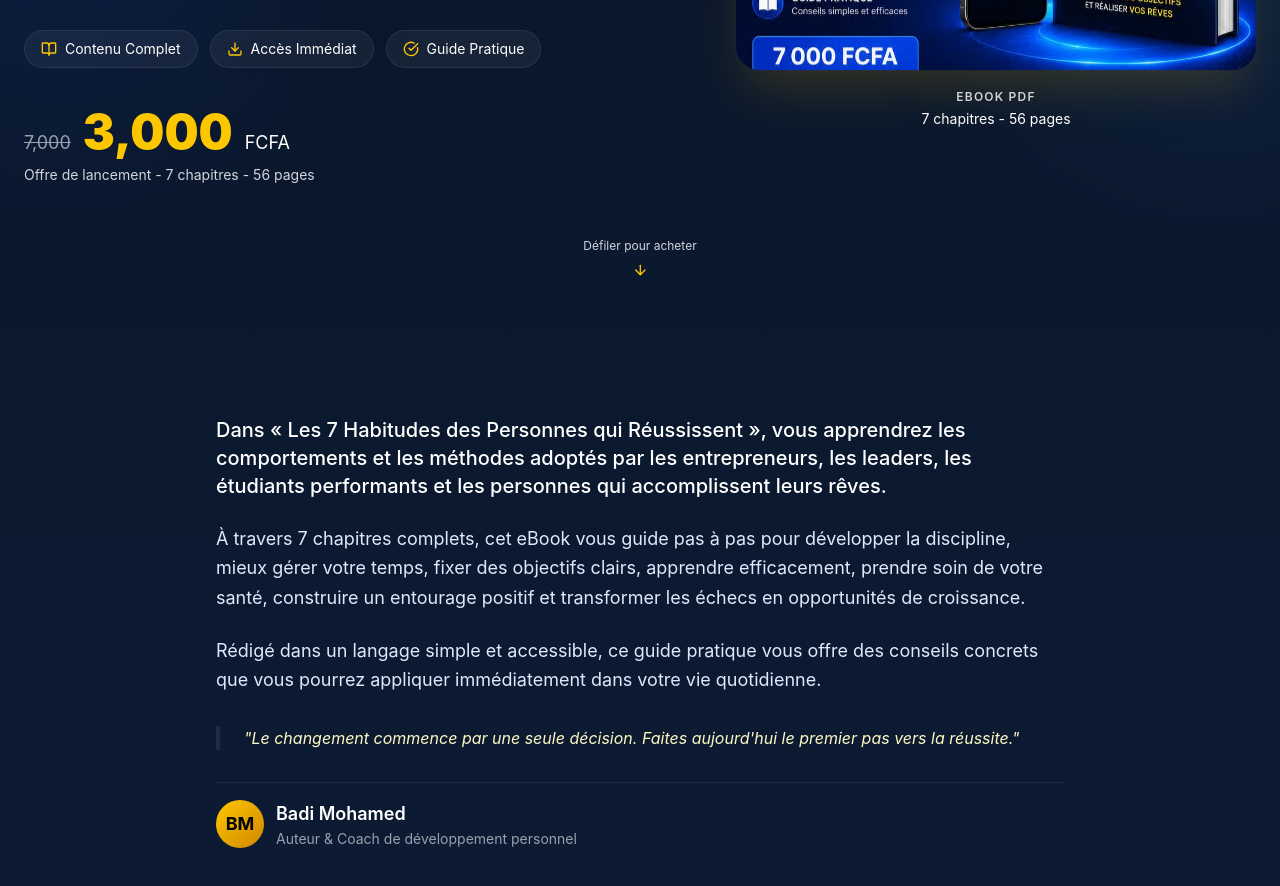
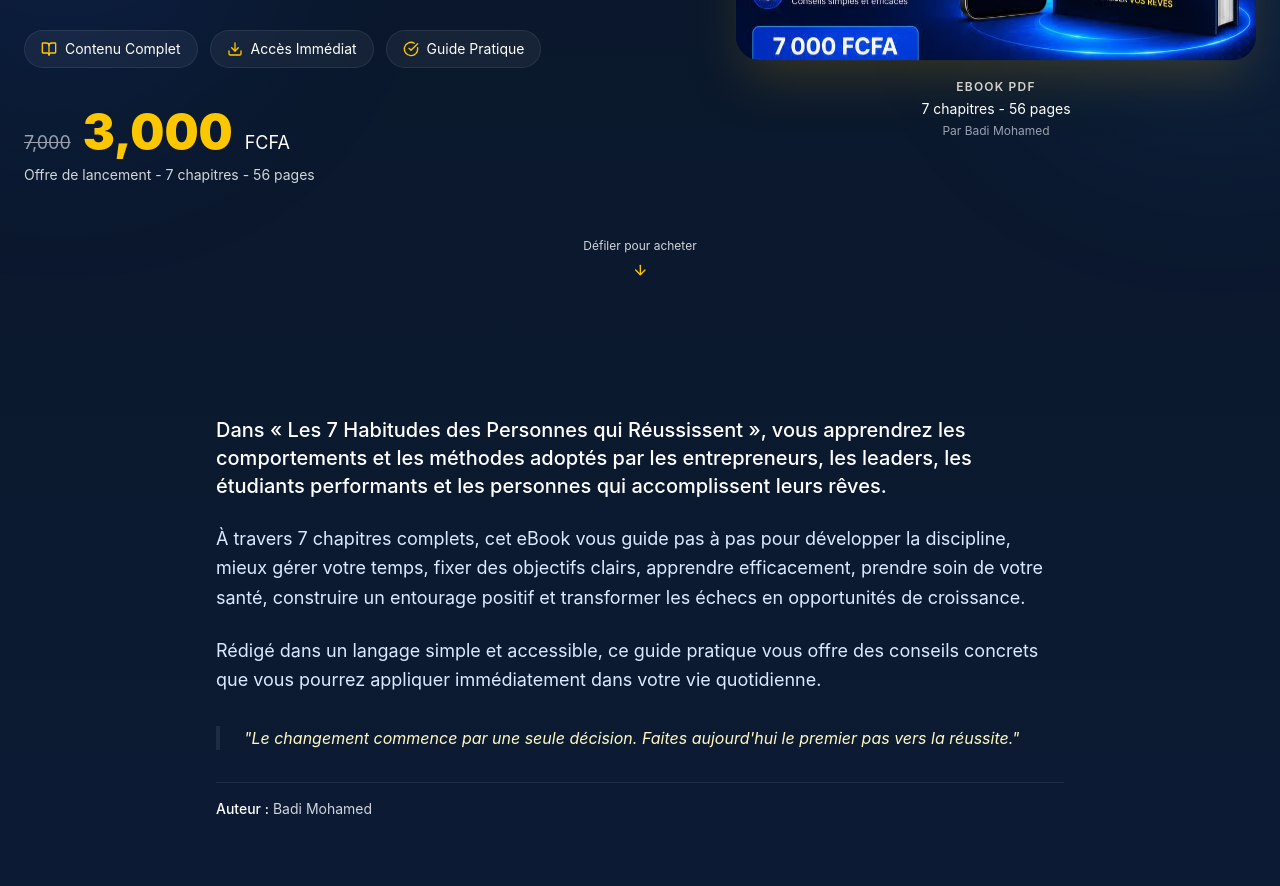
Before and after one commit to matserh/brookly, a Next.js app: page / in a window 1280 px wide. Shown: the part 480-1366 px from the top of the page. Built offline with nearby package versions, Linux system fonts and the light colour scheme.

Commit message:
ab7ed05a-df91-4ff1-af29-da07e1413309

```diff
--- a/src/app/admin/page.tsx
+++ b/src/app/admin/page.tsx
@@ -343,7 +343,7 @@ export default function AdminPage() {
                 Fichiers du livre
               </CardTitle>
               <CardDescription className="text-xs text-gray-300">
-                Gérez la couverture et le PDF du livre
+                Gérez l'image de couverture du livre
               </CardDescription>
             </CardHeader>
             <CardContent className="space-y-5">
@@ -366,19 +366,7 @@ export default function AdminPage() {
                 </div>
               </div>
 
-              {/* PDF du livre */}
-              <div className="space-y-3">
-                <label className="text-xs text-gray-300 font-medium">Livre PDF</label>
-                <div className="border border-dashed border-white/10 rounded-xl p-6 text-center hover:border-[#facc15]/30 transition-colors cursor-pointer">
-                  <FileText size={32} className="mx-auto mb-2 text-gray-400" />
-                  <p className="text-sm font-medium text-white mb-1">Télécharger le PDF</p>
-                  <p className="text-xs text-gray-400 mb-3">56 pages • ~2MB max</p>
-                  <Button variant="outline" size="sm" className="border-white/20 text-xs h-8 text-white hover:bg-white/10">
-                    <Upload className="w-3 h-3 mr-1" />
-                    Choisir un fichier
-                  </Button>
-                </div>
-              </div>
+
             </CardContent>
           </Card>
         </div>
--- a/src/app/page.tsx
+++ b/src/app/page.tsx
@@ -167,6 +167,7 @@ export default function LandingPage() {
                 <div className="mt-4 text-center">
                   <p className="text-xs uppercase tracking-widest text-gray-300 font-semibold">eBook PDF</p>
                   <p className="text-sm text-white mt-1">{BOOK.chapters} chapitres - {BOOK.pages} pages</p>
+                  <p className="text-xs text-gray-400 mt-1">Par {BOOK.author}</p>
                 </div>
               </div>
             </div>
@@ -196,14 +197,10 @@ export default function LandingPage() {
             </blockquote>
 
             {/* Auteur */}
-            <div className="flex items-center gap-3 pt-4 border-t border-white/10">
-              <div className="w-12 h-12 bg-gradient-to-br from-yellow-400 to-yellow-600 rounded-full flex items-center justify-center text-black font-bold text-lg">
-                {BOOK.author.split(' ').map(n => n[0]).join('')}
-              </div>
-              <div>
-                <p className="text-white font-semibold">{BOOK.author}</p>
-                <p className="text-gray-400 text-sm">Auteur & Coach de développement personnel</p>
-              </div>
+            <div className="pt-4 border-t border-white/10">
+              <p className="text-sm text-gray-300">
+                <span className="text-white font-medium">Auteur :</span> {BOOK.author}
+              </p>
             </div>
           </div>
         </div>
```
